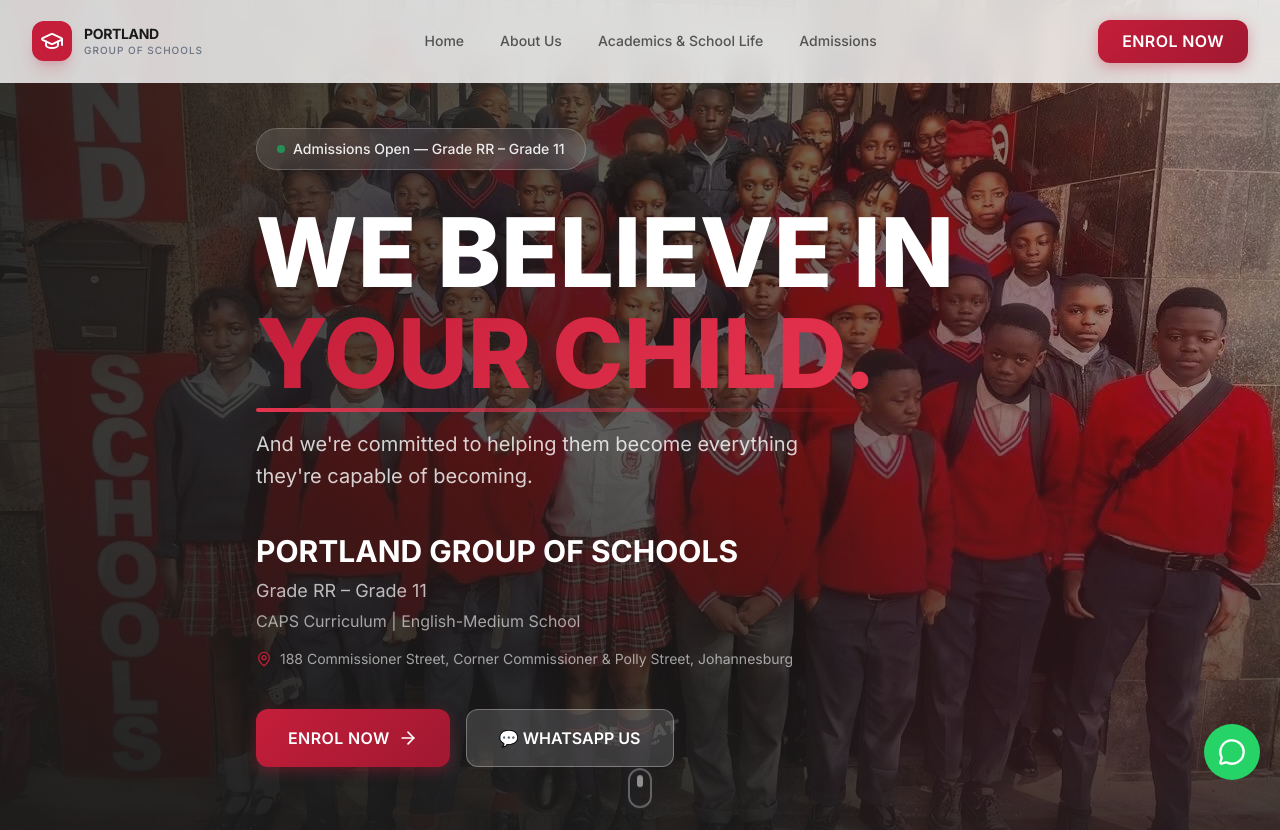
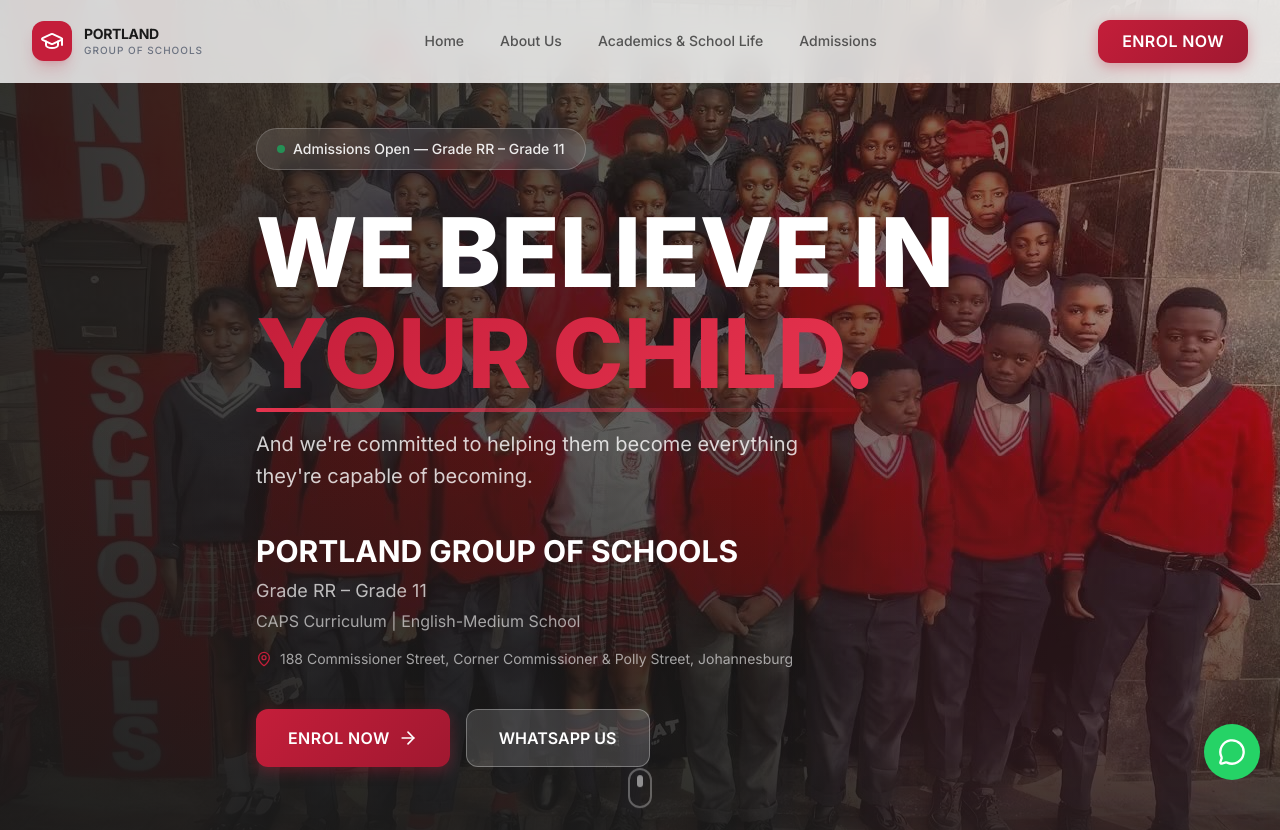
Before and after one commit to Crispen-ux/portland, a Next.js app: page / in a window 1280 px wide. Shown: the top 830 px of the page. Built offline with nearby package versions, Linux system fonts and the light colour scheme.

Commit message:
Remove cloud emoji from WhatsApp buttons

```diff
--- a/src/components/CTASection.tsx
+++ b/src/components/CTASection.tsx
@@ -57,7 +57,7 @@ export default function CTASection() {
               rel="noopener noreferrer"
               className="btn-secondary text-lg !py-4 !px-10"
             >
-              💬 WHATSAPP US
+              WHATSAPP US
             </a>
           </div>
         </div>
--- a/src/components/HeroSection.tsx
+++ b/src/components/HeroSection.tsx
@@ -77,7 +77,7 @@ export default function HeroSection() {
               rel="noopener noreferrer"
               className="btn-secondary text-lg !py-4 !px-8"
             >
-              💬 WHATSAPP US
+              WHATSAPP US
             </a>
           </div>
         </div>
```
